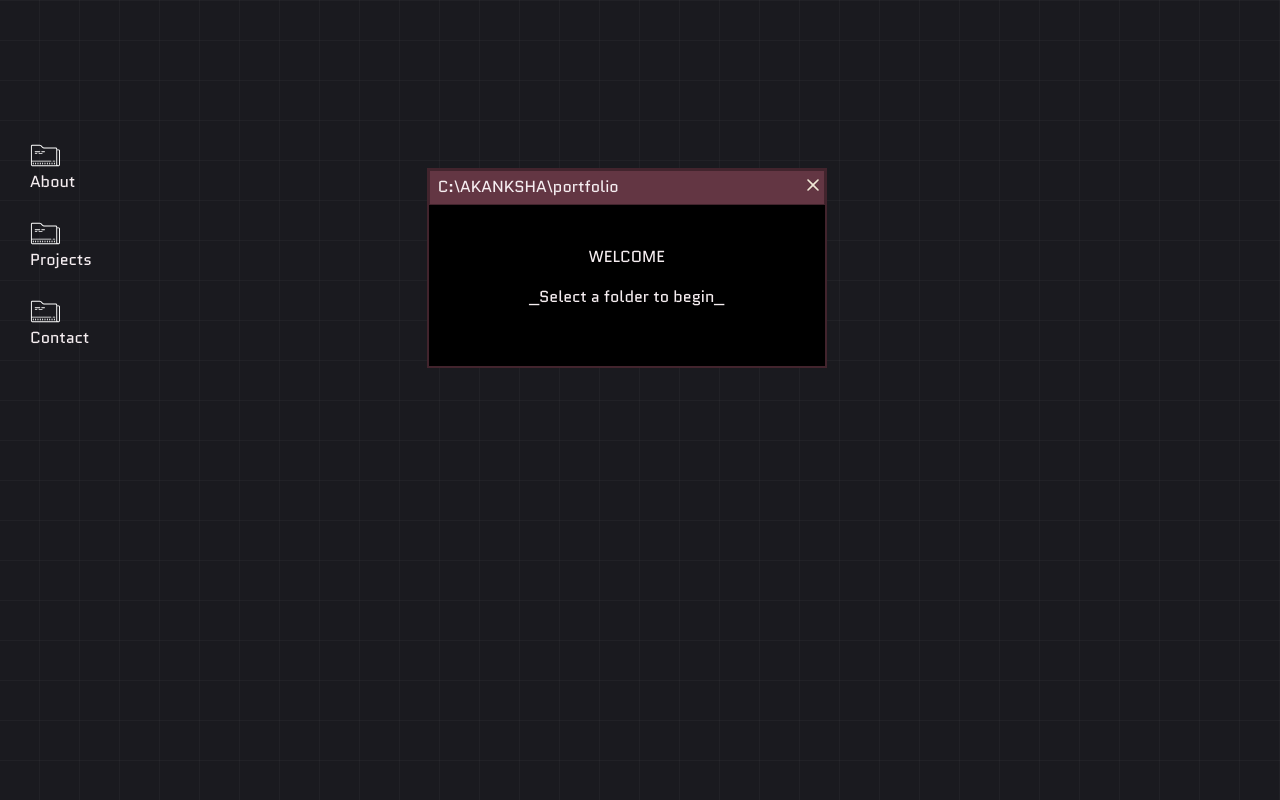
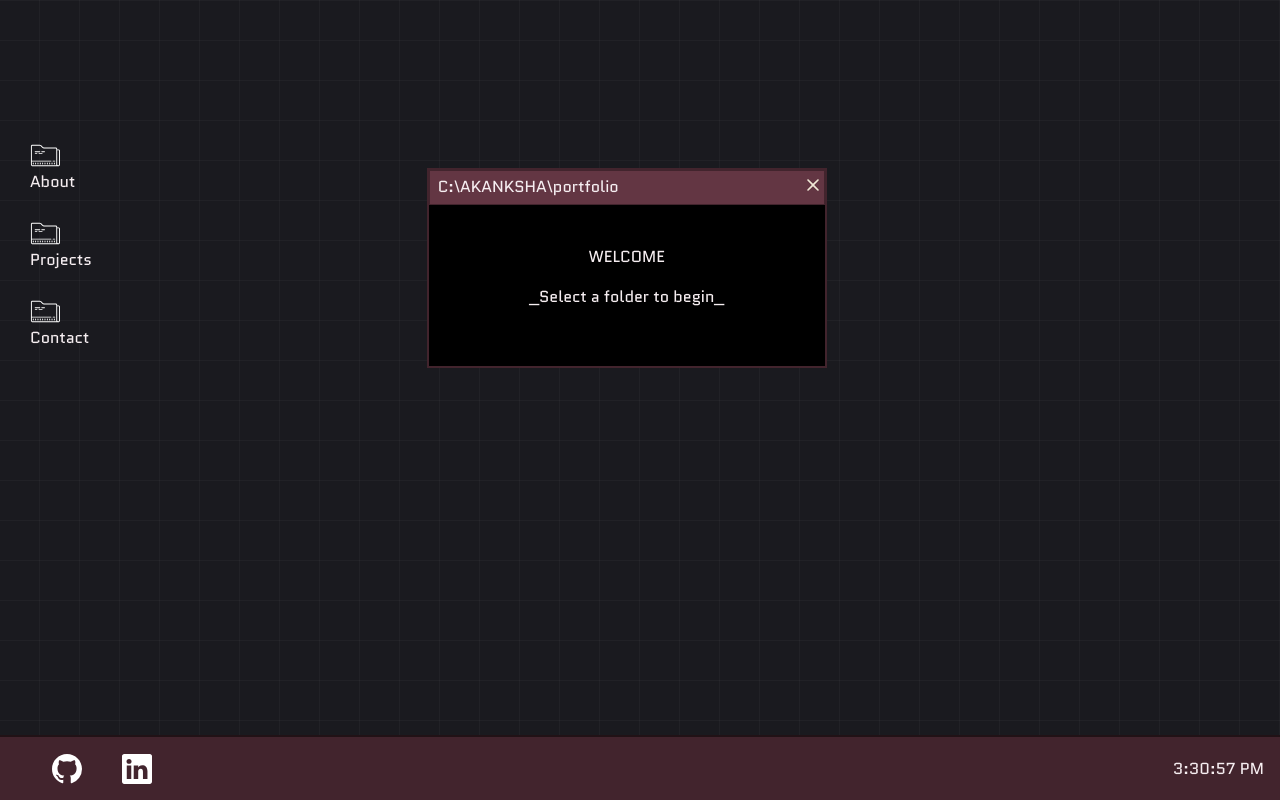
Before and after one commit to akisha-dev/Portfolio, a React (Vite) app: page / in a window 1280 px wide. Built offline with nearby package versions, Linux system fonts and the light colour scheme; the HTML template or start-up script is replaced by a standard one.

Commit message:
footer for home page

```diff
--- /dev/null
+++ b/src/components/footer.jsx
@@ -0,0 +1,55 @@
+import { useState,useEffect } from "react"
+import github from '../assets/github.svg'
+import linkedin  from '../assets/linkedin.svg'
+export function Footer(){
+ const[currentTime,setCurrentTime] = useState(new Date().toLocaleTimeString('en-Us',{hour12: true}))
+;
+
+useEffect(()=>{
+    setInterval(()=>{
+        setCurrentTime(new Date().toLocaleTimeString('en-Us',{hour12: true}))
+},1000)},[])
+
+    return(
+        <div className="
+        fixed bottom-0 left-0 w-full
+        flex flex-1
+        items-center
+        border-t-2
+        h-[65px]
+        border-[#211216]
+        bg-[#42242D]
+
+
+        ">
+            <div className='flex
+            flex-1
+            gap-10
+            items-center
+            pl-13
+           '>
+
+            <a href="https://github.com/akisha-dev"
+            target="_blank"
+            rel="noopener noreferrer" >
+            <img src={github}
+            className="w-[30px]
+            h-[30px] invert
+            "></img></a>
+
+             <a href="https://www.linkedin.com/in/akanksha-priya-006197356/"
+            target="_blank"
+            rel="noopener noreferrer" >
+            <img src={linkedin}
+            className="w-[30px]
+            h-[30px] invert
+            "></img></a>
+              </div>
+
+          <div className="flex-1 flex justify-end
+          pr-4">
+            {currentTime}</div>
+        </div>
+
+    )
+}
--- a/src/pages/home.jsx
+++ b/src/pages/home.jsx
@@ -4,6 +4,7 @@ import{Contact} from './contact'
 import{About} from './about'
 import folder from '../assets/folder.svg'
 import { Welcome } from '../components/welcome'
+import { Footer } from '../components/footer'
 
 export function Home(){
     return(
@@ -63,6 +64,11 @@ export function Home(){
         <div>
         <Welcome /></div>
 
+        <div
+        className='
+     fixed bottom-0 w-full'>
+        <Footer /></div>
+
         </div>
     )
 }
```
Also changed, not shown: src/assets/github.svg (added), src/assets/linkedin.svg (added).
